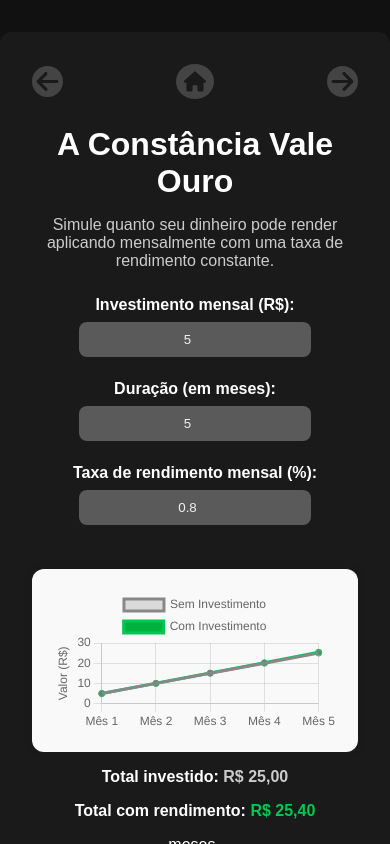
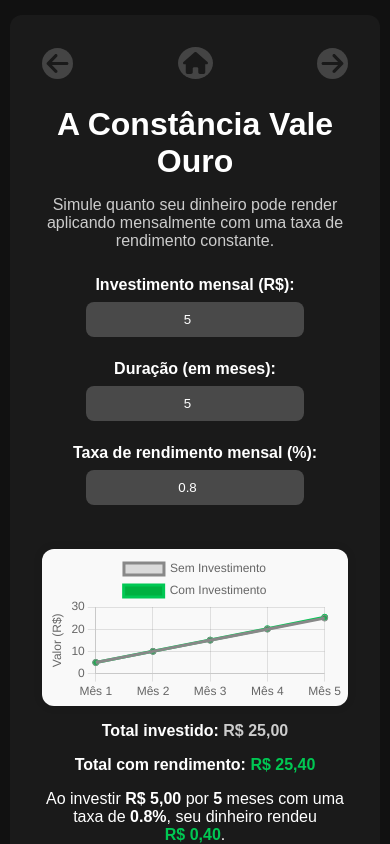
Before and after one commit to Gustavoo-z/Atividade-extensionista-II, a plain HTML site: page calculadoras/constancia/constancia.html in a window 390 px wide. Both pictures are taken after typing "5", "5" into the empty fields and a click on the button "Simular". Shown: the top 844 px of the page. Drawn offline with nearby package versions, Linux system fonts and the light colour scheme.

Commit message:
Add responsiveness

```diff
--- a/calculadoras/constancia/constancia.css
+++ b/calculadoras/constancia/constancia.css
@@ -46,6 +46,11 @@
     margin-bottom: 1em;
 }
 
+input:disabled, select:disabled, textarea:disabled {
+    color: #fff !important;
+    background-color: #494949 !important;
+}
+
 .btn-simular-constancia {
     margin-top: 1em;
     width: 30%;
@@ -75,9 +80,6 @@
 }
 
 .resultado-constancia p {
-    display: flex;
-    justify-content: center;
-    align-items: center;
     text-align: center;
 }
 
@@ -109,3 +111,67 @@
     height: auto !important;
     margin: 0;
   }
+
+@media (max-width: 942px) {
+    .container-constancia {
+      margin: 40px 80px;
+    }
+}
+
+@media (max-width: 768px) {
+    .container-constancia {
+        margin: 40px 80px;
+    }
+
+    .grafico-container-constancia {
+        padding: 4px;
+    }
+}
+
+@media (max-width: 680px) {
+    .container-constancia {
+      margin: 40px 40px;
+    }
+}
+
+  @media (max-width: 600px) {
+    .container-constancia {
+      margin: 40px 35px;
+    }
+
+    .btn-simular-constancia {
+      width: 40%;
+    }
+}
+
+@media (max-width: 514px) {
+    .container-constancia {
+      margin: 30px 20px;
+    }
+}
+
+@media (max-width: 484px) {
+    .container-constancia {
+      margin: 18px 13px;
+    }
+}
+
+@media (max-width: 400px) {
+    .container-constancia {
+      margin: 15px 10px;
+    }
+
+    .btn-simular-constancia {
+        width: 46%;
+      }
+}
+
+@media (max-width: 350px) {
+    .container-constancia {
+      margin: 12px 8px;
+    }
+
+    .btn-simular-constancia {
+        width: 65%;
+      }
+}
--- a/calculadoras/constancia/constancia.js
+++ b/calculadoras/constancia/constancia.js
@@ -47,15 +47,15 @@ document.addEventListener("DOMContentLoaded", function () {
     }
 
     resultado.innerHTML = `
-      <p class="total-investido-constancia"><strong>Total investido:</strong>&nbsp; <span>${formatarValor(totalSemRendimento)}</span></p>
-      <p class="total-com-rendimento-constancia"><strong>Total com rendimento:</strong>&nbsp; <span>${formatarValor(totalComRendimento)}</span></p>
+      <p class="total-investido-constancia"><strong>Total investido:</strong> <span>${formatarValor(totalSemRendimento)}</span></p>
+      <p class="total-com-rendimento-constancia"><strong>Total com rendimento:</strong> <span>${formatarValor(totalComRendimento)}</span></p>
     `;
 
     if (totalComRendimento > totalSemRendimento) {
       const diferenca = totalComRendimento - totalSemRendimento;
       resultado.innerHTML += `
         <p class="resultado-constancia">
-          Ao investir <span>&nbsp;${formatarValor(aporte)}&nbsp;</span> por <span>&nbsp;${meses}&nbsp;</span> meses com uma taxa de <span>&nbsp;${taxa * 100}%</span>, seu dinheiro rendeu <span style="color: #00c853;">&nbsp;${formatarValor(diferenca)}</span>.
+          Ao investir <span>${formatarValor(aporte)}</span> por <span>${meses}</span> meses com uma taxa de <span>${taxa * 100}%</span>, seu dinheiro rendeu <span style="color: #00c853;">${formatarValor(diferenca)}</span>.
         </p>`;
     }
 
--- a/styles/style-index.css
+++ b/styles/style-index.css
@@ -108,7 +108,7 @@
 
 @media (max-width: 768px) {
   .container-calculadoras {
-    margin: 40px 80px;
+    margin: 40px 60px;
   }
 
   .botoes-calculadoras {
--- a/styles/style-nav.css
+++ b/styles/style-nav.css
@@ -42,9 +42,9 @@
   }
 
   .home-icon img {
-    width: 80%;
-    height: 25px;
-    transition: transform 0.3s;
+    width: 25px;
+    height: auto;
+    max-height: 25px;
   }
 
   .home-icon:hover {
```
